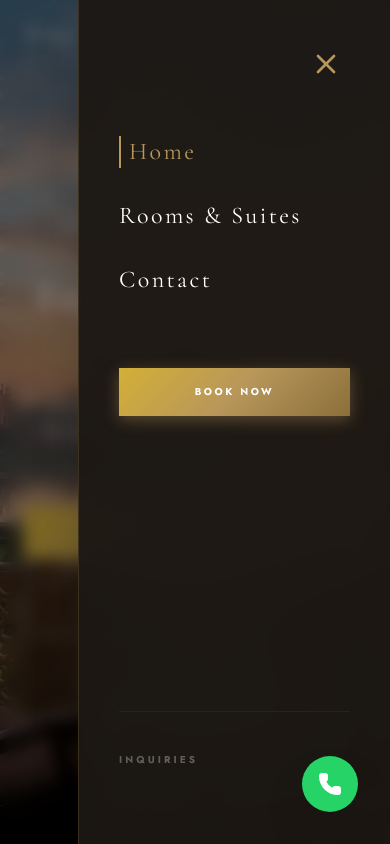
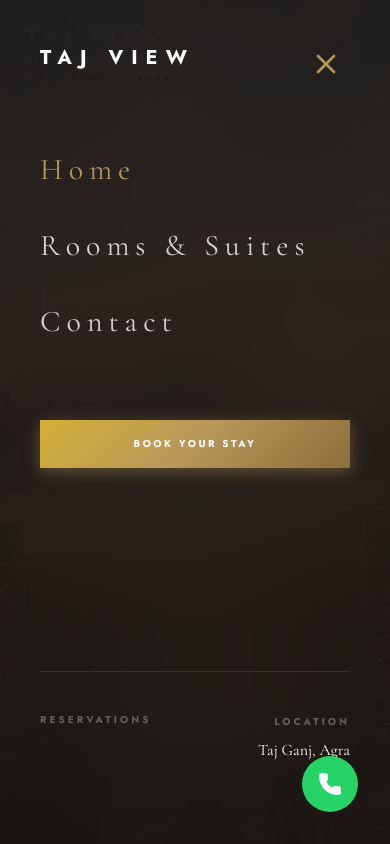
Before and after one commit to Deadraon/hotel_test_full, a React (Vite) app in the folder frontend/: page / in a window 390 px wide. Both pictures are taken after a click on the button 352 px from the left and 46 px from the top of the page. Shown: the top 844 px of the page. Built offline with nearby package versions, Linux system fonts and the light colour scheme.

Commit message:
Fix: High-Blur Top Dropdown with Body Scroll Lock for mobile

```diff
--- a/frontend/src/components/Navbar.jsx
+++ b/frontend/src/components/Navbar.jsx
@@ -14,6 +14,16 @@
     window.addEventListener('scroll', handleScroll);
     return () => window.removeEventListener('scroll', handleScroll);
   }, [location.pathname]);
+
+  // Lock body scroll when menu is open
+  useEffect(() => {
+    if (isOpen) {
+      document.body.style.overflow = 'hidden';
+    } else {
+      document.body.style.overflow = 'unset';
+    }
+    return () => { document.body.style.overflow = 'unset'; };
+  }, [isOpen]);
 
   const navLinks = [
     { name: 'Home', path: '/' },
@@ -55,63 +65,71 @@
         </button>
       </div>
 
-      {/* Mobile Menu */}
+      {/* Mobile Menu Dropdown */}
       <AnimatePresence>
         {isOpen && (
-          <>
-            {/* Backdrop for closing */}
           <motion.div
-              initial={{ opacity: 0 }}
-              animate={{ opacity: 1 }}
-              exit={{ opacity: 0 }}
-              onClick={() => setIsOpen(false)}
-              className="fixed inset-0 bg-black/40 backdrop-blur-sm z-[55] md:hidden"
-            />
-
-            {/* Slide-out Drawer */}
-            <motion.div
-              initial={{ x: '100%' }}
-              animate={{ x: 0 }}
-              exit={{ x: '100%' }}
-              transition={{ type: 'spring', damping: 25, stiffness: 200 }}
-              className="fixed inset-y-0 right-0 w-[80%] bg-charcoal/95 backdrop-blur-2xl z-[60] flex flex-col p-10 border-l border-gold/20 shadow-2xl md:hidden"
+            initial={{ y: '-100%', opacity: 0 }}
+            animate={{ y: 0, opacity: 1 }}
+            exit={{ y: '-100%', opacity: 0 }}
+            transition={{ duration: 0.5, ease: [0.16, 1, 0.3, 1] }}
+            className="fixed inset-0 bg-charcoal/90 backdrop-blur-2xl z-[60] flex flex-col p-10 md:hidden"
           >
+            <div className="flex justify-between items-center mb-16">
+              <Link to="/" onClick={() => setIsOpen(false)} className="flex flex-col">
+                <span className="text-xl font-bold tracking-[0.4em] text-white">TAJ VIEW</span>
+                <span className="text-[8px] tracking-[0.5em] text-gold-light uppercase">Residency · Agra</span>
+              </Link>
               <button
                 onClick={() => setIsOpen(false)}
-                className="self-end text-gold p-2 hover:scale-110 transition-transform mb-12"
+                className="text-gold p-2 hover:scale-110 transition-transform"
               >
                 <X size={32} />
               </button>
+            </div>
 
-              <div className="flex flex-col space-y-8">
+            <div className="flex flex-col space-y-10">
               {navLinks.map((link, idx) => (
                 <Link
                   key={link.name}
                   to={link.path}
                   onClick={() => setIsOpen(false)}
-                    className={`text-2xl font-serif tracking-[0.1em] transition-all ${
-                      location.pathname === link.path ? 'text-gold pl-2 border-l-2 border-gold' : 'text-white'
+                  className={`text-3xl font-serif tracking-[0.2em] transition-all ${
+                    location.pathname === link.path ? 'text-gold' : 'text-white/80'
                   }`}
                 >
+                  <motion.span
+                    initial={{ x: -20, opacity: 0 }}
+                    animate={{ x: 0, opacity: 1 }}
+                    transition={{ delay: idx * 0.1 }}
+                  >
                     {link.name}
+                  </motion.span>
                 </Link>
               ))}
 
               <Link
                 to="/rooms"
                 onClick={() => setIsOpen(false)}
-                  className="btn-luxury w-full text-center py-5 mt-10 !text-[10px]"
+                className="btn-luxury w-full text-center py-6 mt-10 !text-[10px]"
               >
-                  Book Now
+                Book Your Stay
               </Link>
             </div>
 
-              <div className="mt-auto pt-10 border-t border-white/5">
-                <p className="text-[10px] uppercase tracking-[0.3em] text-white/30 mb-2 font-bold">Inquiries</p>
-                <p className="text-gold-light font-serif text-lg">+91 562 223 0000</p>
+            <div className="mt-auto pb-10 border-t border-white/10 pt-10">
+              <div className="flex justify-between items-end">
+                <div>
+                  <p className="text-[10px] uppercase tracking-[0.3em] text-white/30 mb-2 font-bold">Reservations</p>
+                  <p className="text-gold-light font-serif text-xl">+91 562 223 0000</p>
+                </div>
+                <div className="text-right">
+                  <p className="text-[10px] uppercase tracking-[0.3em] text-white/30 mb-2 font-bold">Location</p>
+                  <p className="text-white font-serif">Taj Ganj, Agra</p>
+                </div>
+              </div>
             </div>
           </motion.div>
-          </>
         )}
       </AnimatePresence>
     </nav>
```
Lines whose indentation alone changed are shown as unchanged.
